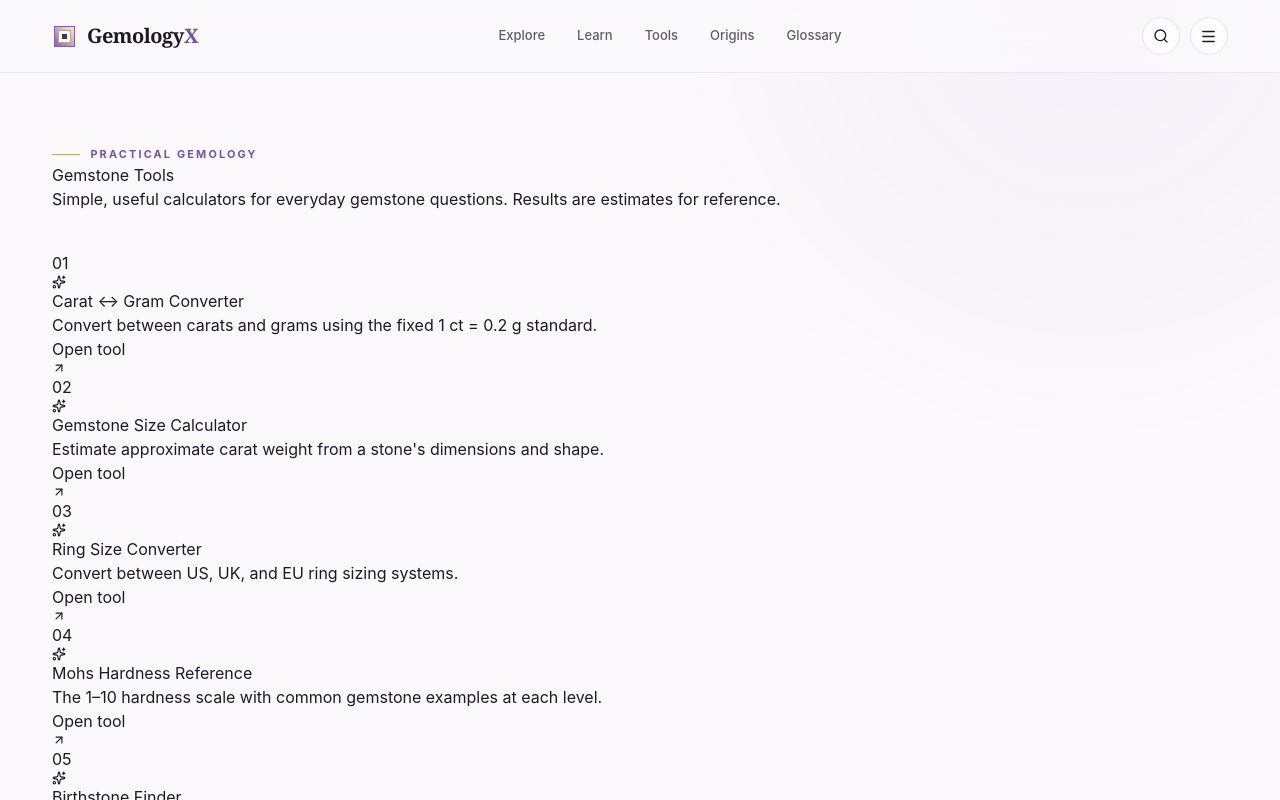
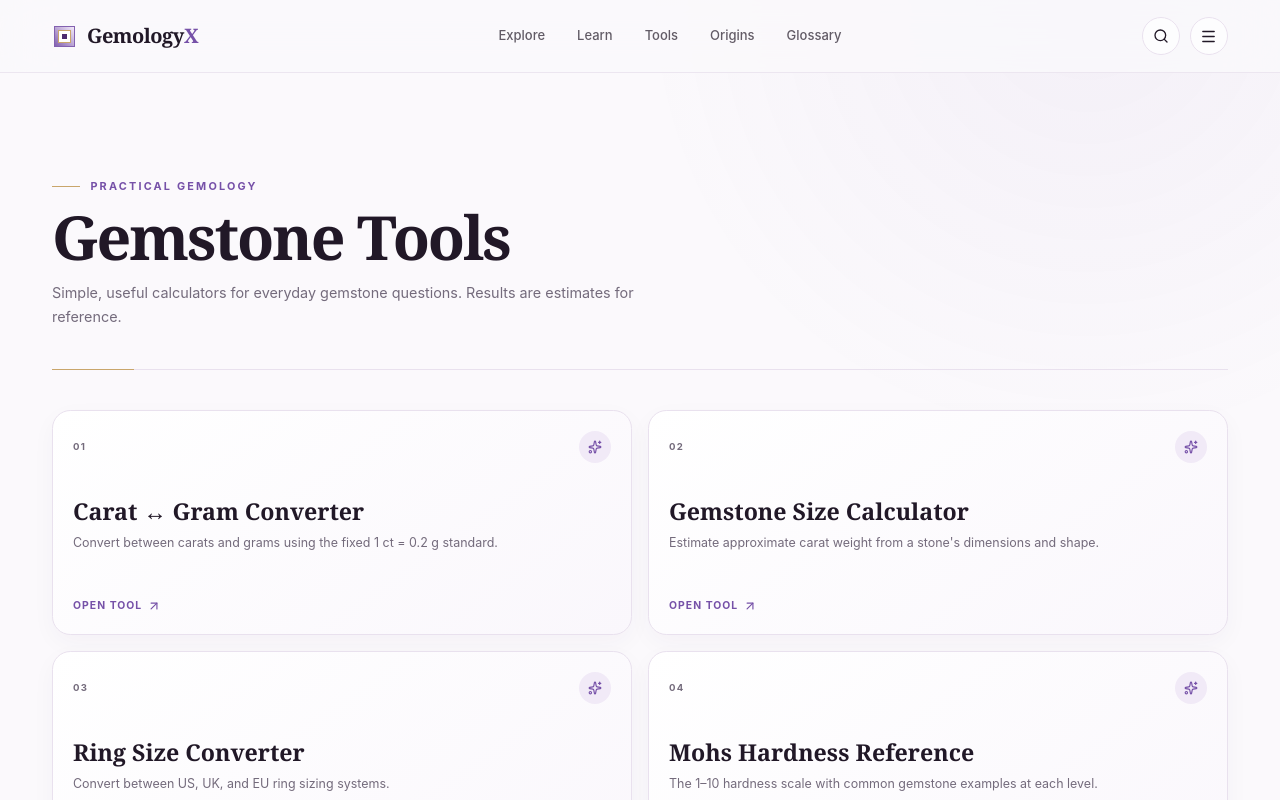
Before and after one commit to LinukaBandara/GemologyX, a Next.js app: page /tools in a window 1280 px wide. Shown: the top 800 px of the page. Built offline with nearby package versions, Linux system fonts and the light colour scheme.

Commit message:
ui: style directory tools and origins layouts

```diff
--- a/src/app/globals.css
+++ b/src/app/globals.css
@@ -198,3 +198,28 @@ textarea:focus {
 .footer-credit strong{color:#c9a66b;font-weight:700;letter-spacing:.12em;}
 @media (max-width:767px){.gem-card-art{min-height:165px}.gem-card-body h3{font-size:1.3rem}.article-hero h1,.tool-hero h1{font-size:2.35rem}.footer-top{grid-template-columns:1fr 1fr;gap:2rem 1.25rem}.footer-brand{grid-column:1/-1}.footer-bottom{align-items:flex-start;flex-direction:column}.footer-bottom div{flex-wrap:wrap;white-space:normal}}
 @media (prefers-reduced-motion:reduce){.gem-card,.mini-gem,.gem-card-arrow{transition:none}.gem-card:hover{transform:none}}
+
+.directory-hero{position:relative;padding:2rem 0 2.5rem;border-bottom:1px solid var(--border);}
+.directory-hero::after{content:"";position:absolute;left:0;bottom:-1px;width:82px;height:1px;background:var(--gold);}
+.directory-hero h1{margin-top:.7rem;font-family:var(--font-serif);font-size:clamp(2.4rem,5vw,3.8rem);line-height:1.02;letter-spacing:-.035em;font-weight:600;}
+.directory-hero p{max-width:650px;margin-top:.85rem;font-size:.9rem;line-height:1.65;color:var(--muted);}
+.directory-rule{display:flex;align-items:center;gap:.65rem;margin-top:1.5rem;font-size:.6rem;font-weight:700;letter-spacing:.14em;text-transform:uppercase;color:var(--muted);}
+.directory-rule span{width:22px;height:1px;background:var(--gold);}
+.directory-rule span:last-child{width:42px;}
+.tool-grid{display:grid;grid-template-columns:repeat(2,minmax(0,1fr));gap:1rem;}
+.tool-card{display:flex;min-height:225px;flex-direction:column;border:1px solid var(--border);border-radius:1.15rem;background:linear-gradient(145deg,#fff,#faf7fc);padding:1.25rem;box-shadow:0 8px 24px rgba(58,32,78,.035);}
+.tool-card:hover{border-color:rgba(118,81,168,.38);background:#fff;}
+.tool-card-top{display:flex;align-items:center;justify-content:space-between;font-size:.6rem;font-weight:700;letter-spacing:.14em;color:var(--muted);}
+.tool-card-icon{display:flex;height:32px;width:32px;align-items:center;justify-content:center;border-radius:999px;background:var(--accent-soft);color:var(--accent);}
+.tool-card h2{margin-top:2.25rem;font-family:var(--font-serif);font-size:1.45rem;line-height:1.08;font-weight:600;}
+.tool-card p{margin-top:.55rem;font-size:.78rem;line-height:1.6;color:var(--muted);}
+.tool-card-link{display:flex;align-items:center;gap:.3rem;margin-top:auto;padding-top:1.25rem;font-size:.65rem;font-weight:700;letter-spacing:.1em;text-transform:uppercase;color:var(--accent);}
+.origin-grid{display:grid;grid-template-columns:repeat(2,minmax(0,1fr));gap:1rem;}
+.origin-card{display:grid;grid-template-columns:42px 1fr 24px;align-items:start;gap:1rem;min-height:155px;border:1px solid var(--border);border-radius:1.15rem;background:#fff;padding:1.25rem;}
+.origin-card:hover{border-color:rgba(118,81,168,.35);background:linear-gradient(145deg,#fff,#faf7fc);}
+.origin-number{font-size:.6rem;font-weight:700;letter-spacing:.1em;color:var(--gold);}
+.origin-card h2{font-family:var(--font-serif);font-size:1.35rem;line-height:1.1;font-weight:600;}
+.origin-card p{margin-top:.55rem;font-size:.77rem;line-height:1.6;color:var(--muted);}
+.origin-arrow{color:var(--accent);transition:transform .2s ease;}
+.origin-card:hover .origin-arrow{transform:translate(2px,-2px);}
+@media (max-width:767px){.tool-grid,.origin-grid{grid-template-columns:1fr}.tool-card{min-height:195px}.origin-card{min-height:140px}.directory-hero h1{font-size:2.4rem}}
```
